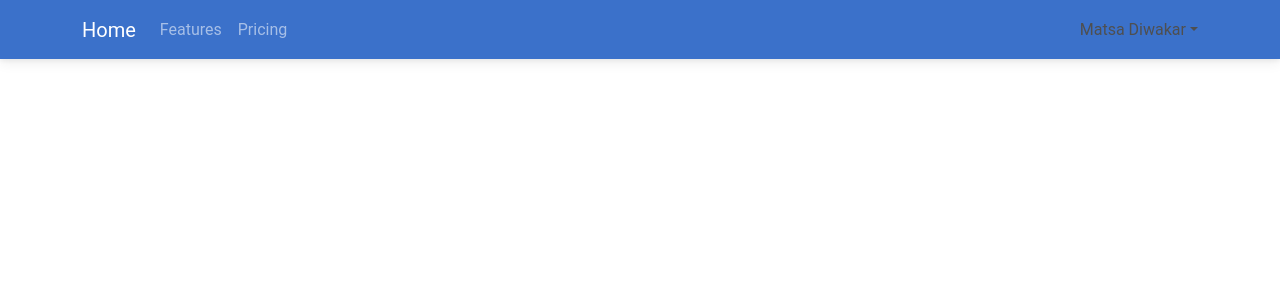
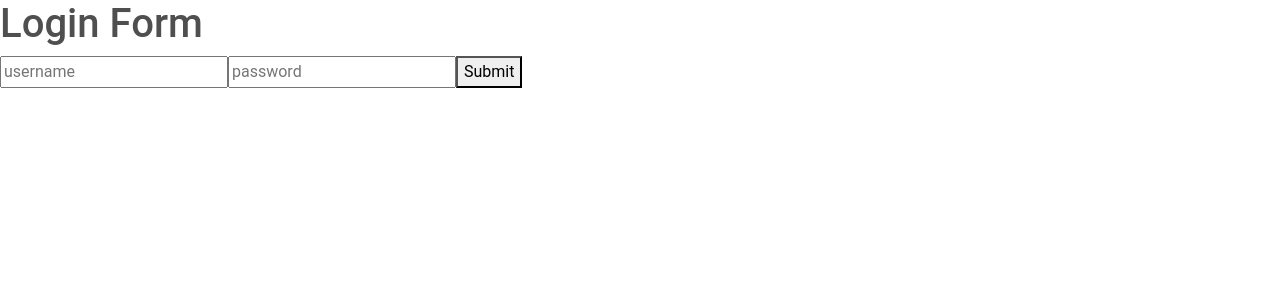
Before and after one commit to Bhargav-9121/mlr-coding-frontend, a React (Vite) app in the folder client/: page / in a window 1280 px wide. Shown: the top 300 px of the page. Built offline with nearby package versions, Linux system fonts and the light colour scheme; no server answers.

Commit message:
protected

```diff
--- a/client/package.json
+++ b/client/package.json
@@ -20,6 +20,7 @@
     "@mui/x-data-grid": "^7.0.0-beta.7",
     "axios": "^1.6.8",
     "bootstrap": "^5.3.3",
+    "js-cookie": "^3.0.5",
     "mdb-react-ui-kit": "^7.2.0",
     "react": "^18.2.0",
     "react-bootstrap": "^2.10.2",
--- a/client/src/App.jsx
+++ b/client/src/App.jsx
@@ -1,10 +1,13 @@
-import React, { useState, useEffect } from "react";
+import { useState, useEffect } from "react";
 import { BrowserRouter, Routes, Route } from "react-router-dom";
 import DataTable from "./components/DataTable";
-import DashBoard from "./components/DashBoard";
+// import DashBoard from "./components/DashBoard";
 import api from "./api/axiosConfig";
 import ProfilePage from "./components/Profile";
-import NavBar from "./components/NavBar";
+// import NavBar from "./components/NavBar";
+import ProtectedRoute from "./components/ProtectedRoute";
+import Login from "./components/Login";
+import NotFound from "./components/NotFound";
 
 const App = () => {
   const [data, setData] = useState([]);
@@ -19,15 +22,13 @@ const App = () => {
     }
   };
 
-
-
   const [stats, setStats] = useState(null);
 
-    const username = 'Matsa Diwakar';
+  const username = "Matsa Diwakar";
   const getStats = async () => {
     try {
       const response = await api.get("/leaderboard");
-        const person = response.data.find(person => person.Name === username);
+      const person = response.data.find((person) => person.Name === username);
       setStats(person);
     } catch (error) {
       console.log(error);
@@ -36,18 +37,24 @@ const App = () => {
 
   useEffect(() => {
     getData();
-      }, []);
-
-      useEffect(() => {
     getStats();
   }, []);
 
   return (
     <BrowserRouter>
-      <NavBar username={username}/>
       <Routes>
-        <Route path="/leaderboard" element={<DataTable data={data} onLoad={getData} />} />
-        <Route path="/profile" element={<ProfilePage stats={stats} onLoad={getStats}/>} />
+        <Route exact path="/" element={<Login />} />
+        <Route element={<ProtectedRoute />}>
+          <Route
+            path="/leaderboard"
+            element={<DataTable data={data} onLoad={getData} />}
+          />
+          <Route
+            path="/profile"
+            element={<ProfilePage stats={stats} onLoad={getStats} />}
+          />
+        </Route>
+        <Route path="*" element={<NotFound />} />
       </Routes>
     </BrowserRouter>
   );
--- a/client/src/components/Login/index.jsx
+++ b/client/src/components/Login/index.jsx
@@ -0,0 +1,68 @@
+import { useState, useEffect } from "react";
+import Cookies from "js-cookie";
+import { useNavigate } from "react-router-dom";
+
+const Login = () => {
+  const [username, changeUsername] = useState("");
+  const [password, changePassword] = useState("");
+  const navigate = useNavigate();
+
+  useEffect(() => {
+    const jwtToken = Cookies.get("jwt_token");
+    if (jwtToken !== undefined) {
+      navigate("/profile", { replace: true });
+    }
+  });
+
+  const loginFormSubmit = async (event) => {
+    event.preventDefault();
+
+    const userDetails = { username, password };
+    const options = {
+      method: "POST",
+      body: JSON.stringify(userDetails),
+    };
+    const res = await fetch("login url", options);
+    const data = await res.json();
+
+    if (res.ok === true) {
+      submitSuccess(data.jwt_token);
+    }
+  };
+
+  const submitSuccess = (jwtToken) => {
+    Cookies.set("jwt_token", jwtToken, {
+      expires: 30,
+      path: "/",
+    });
+    navigate("/profile", { replace: true });
+  };
+
+  //   const forgotRoute = () => {
+  //     navigate("/forgot-route");
+  //   };
+
+  return (
+    <div>
+      <form onSubmit={loginFormSubmit}>
+        <h1>Login Form</h1>
+        <input
+          type="text"
+          placeholder="username"
+          value={username}
+          onChange={(e) => changeUsername(e.target.value)}
+        />
+        <input
+          type="password"
+          placeholder="password"
+          value={password}
+          onChange={(e) => changePassword(e.target.value)}
+        />
+        <button type="submit">Submit</button>
+      </form>
+      {/* <button onClick={forgotRoute}>Forgot Password</button> */}
+    </div>
+  );
+};
+
+export default Login;
--- /dev/null
+++ b/client/src/components/NotFound/index.jsx
@@ -0,0 +1,5 @@
+const NotFound = () => {
+  return <h1>Not Found</h1>;
+};
+
+export default NotFound;
--- /dev/null
+++ b/client/src/components/ProtectedRoute/index.jsx
@@ -0,0 +1,18 @@
+import { useEffect } from "react";
+import Cookies from "js-cookie";
+import { Outlet, useNavigate } from "react-router-dom";
+
+const ProtectedRoute = () => {
+  const navigate = useNavigate();
+
+  useEffect(() => {
+    const jwtToken = Cookies.get("jwt_token");
+    if (jwtToken === undefined) {
+      navigate("/", { replace: true });
+    }
+  });
+
+  return <Outlet />;
+};
+
+export default ProtectedRoute;
```
Also changed, not shown: client/src/components/NavBar/index.jsx (+13 -8 lines), client/src/components/Profile/index.jsx (+79 -28 lines), 1 other file (tests, documents, lock files or other folders). Lines whose indentation alone changed are shown as unchanged.
